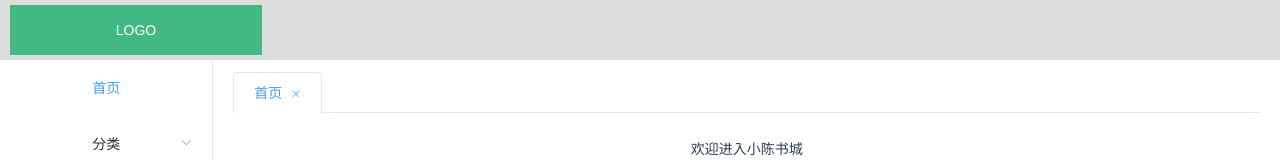
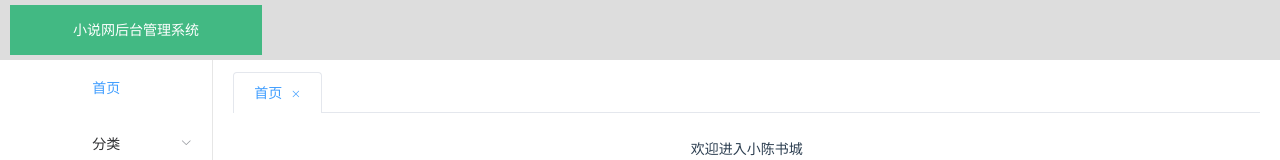
Before and after one commit to czl0325/Literature-python3, a Vue app in the folder Literature-admin/: page /#/home in a window 1280 px wide. Shown: the top 160 px of the page. Built offline with nearby package versions, Linux system fonts and the light colour scheme; what vuex-along would draw is missing.

Commit message:
修改bug

```diff
--- a/Literature-admin/src/router/index.ts
+++ b/Literature-admin/src/router/index.ts
@@ -19,4 +19,10 @@ const router = createRouter({
   routes
 })
 
+router.afterEach((to, from, next) => {
+  // @ts-ignore
+  document.querySelector("body").setAttribute("style", "overflow: auto !important;")
+  window.scrollTo(0, 0)
+});
+
 export default router
--- a/Literature-admin/src/views/Index.vue
+++ b/Literature-admin/src/views/Index.vue
@@ -1,7 +1,7 @@
 <template>
   <el-row class="nav">
     <el-col :span="6">
-      <div class="logo">LOGO</div>
+      <div class="logo">小说网后台管理系统</div>
     </el-col>
     <el-col :span="18" style="text-align: right">
 
```
